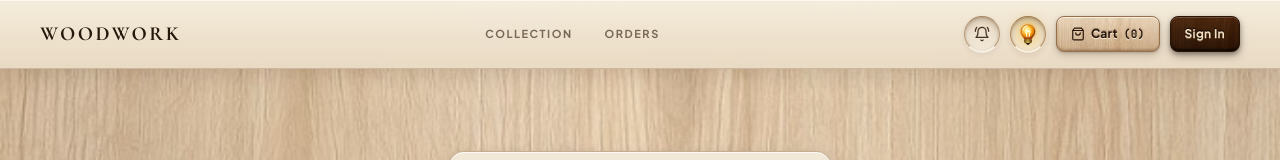
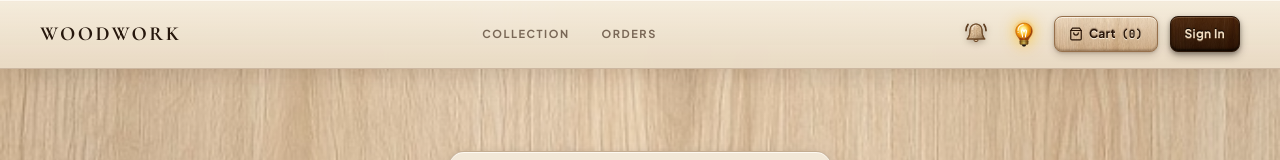
Before and after one commit to nutsa-dev/10x-shop-nutsa, a React (Vite) app: page /login in a window 1280 px wide. Shown: the top 160 px of the page. Built offline with nearby package versions, Linux system fonts and the light colour scheme.

Commit message:
feat: add wood texture to bell icon, remove circle frames, and match user icon size

```diff
--- a/src/components/layout/Navbar.tsx
+++ b/src/components/layout/Navbar.tsx
@@ -86,28 +86,28 @@ export const Navbar = () => {
           </NavLink>
         </nav>
 
-        {/* Right Zone: 2 Independent Buttons (Bell & Lightbulb) + Cart & Auth */}
-        <div className="flex items-center gap-2 sm:gap-2.5">
-          {/* Independent Graphic Bell Sound Toggle */}
+        {/* Right Zone: Independent Icons (Bell, Lightbulb) + Cart & Auth */}
+        <div className="flex items-center gap-2.5 sm:gap-3">
+          {/* Independent Wooden Bell Sound Toggle (No circle container) */}
           <button
             type="button"
             data-sound-ignore="true"
             onClick={handleToggleSound}
             aria-label={soundOn ? "Mute woodshop sound" : "Enable woodshop sound"}
             title={soundOn ? "Wood sound: ON (Click to mute)" : "Wood sound: OFF (Click to enable)"}
-            className="wood-input relative flex h-9 w-9 items-center justify-center rounded-full text-[#281407] opacity-85 hover:opacity-100 transition-transform duration-300 active:scale-90 dark:text-[#F2DEC4]"
+            className="relative flex h-9 w-9 items-center justify-center text-[#5E3D20] transition-transform duration-300 hover:scale-110 active:scale-90 dark:text-[#D8C2A8]"
           >
             <IconSoundOn
-              className={`absolute h-4 w-4 transition-all duration-300 ease-[cubic-bezier(0.22,1,0.36,1)] ${
+              className={`absolute h-6 w-6 drop-shadow-[0_2px_3px_rgba(42,22,6,0.28)] transition-all duration-300 ease-[cubic-bezier(0.22,1,0.36,1)] ${
                 soundOn
                   ? "scale-100 opacity-100"
                   : "scale-75 opacity-0"
               }`}
             />
             <IconSoundOff
-              className={`absolute h-4 w-4 transition-all duration-300 ease-[cubic-bezier(0.22,1,0.36,1)] ${
+              className={`absolute h-6 w-6 drop-shadow-[0_2px_3px_rgba(42,22,6,0.22)] transition-all duration-300 ease-[cubic-bezier(0.22,1,0.36,1)] ${
                 !soundOn
-                  ? "scale-100 opacity-55"
+                  ? "scale-100 opacity-75"
                   : "scale-75 opacity-0"
               }`}
             />
@@ -119,17 +119,17 @@ export const Navbar = () => {
             onClick={toggleTheme}
             aria-label={theme === "light" ? "Turn off light (Dark mode)" : "Turn on light (Light mode)"}
             title={theme === "light" ? "Turn off light (Dark mode)" : "Turn on light (Light mode)"}
-            className="wood-input relative flex h-9 w-9 items-center justify-center rounded-full transition-transform duration-500 hover:scale-105 active:scale-95"
+            className="relative flex h-9 w-9 items-center justify-center transition-transform duration-500 hover:scale-110 active:scale-95"
           >
             <IconBulbOn
-              className={`absolute h-6 w-6 drop-shadow-[0_0_8px_rgba(251,191,36,0.9)] transition-all duration-500 ease-[cubic-bezier(0.22,1,0.36,1)] ${
+              className={`absolute h-7 w-7 drop-shadow-[0_0_8px_rgba(251,191,36,0.9)] transition-all duration-500 ease-[cubic-bezier(0.22,1,0.36,1)] ${
                 theme === "light"
                   ? "scale-100 opacity-100"
                   : "scale-75 opacity-0"
               }`}
             />
             <IconBulbOff
-              className={`absolute h-6 w-6 drop-shadow-[0_2px_4px_rgba(0,0,0,0.5)] transition-all duration-500 ease-[cubic-bezier(0.22,1,0.36,1)] ${
+              className={`absolute h-7 w-7 drop-shadow-[0_2px_4px_rgba(0,0,0,0.5)] transition-all duration-500 ease-[cubic-bezier(0.22,1,0.36,1)] ${
                 theme === "dark"
                   ? "scale-100 opacity-100"
                   : "scale-75 opacity-0"
@@ -156,9 +156,9 @@ export const Navbar = () => {
             <div className="flex items-center gap-2.5 pl-1">
               <NavLink
                 to="/profile"
-                className="group flex items-center gap-1.5 text-xs font-bold text-[#26170C] opacity-90 hover:opacity-100 dark:text-[#F5EBE0]"
+                className="group flex items-center gap-1.5 text-xs font-bold text-[#26170C] opacity-95 hover:opacity-100 dark:text-[#F5EBE0]"
               >
-                <IconUser className="h-5 w-5 drop-shadow-[0_2px_3px_rgba(42,22,6,0.28)] transition-transform duration-300 group-hover:scale-105" />
+                <IconUser className="h-6 w-6 drop-shadow-[0_2px_3px_rgba(42,22,6,0.28)] transition-transform duration-300 group-hover:scale-110" />
                 <span className="max-w-[75px] truncate">{user?.username}</span>
               </NavLink>
               <button
--- a/src/components/ui/Icons.tsx
+++ b/src/components/ui/Icons.tsx
@@ -202,20 +202,78 @@ export const IconSoundOn = (props: SVGProps<SVGSVGElement>) => (
   <svg
     viewBox="0 0 24 24"
     fill="none"
-    stroke="currentColor"
-    strokeWidth={1.9}
-    strokeLinecap="round"
-    strokeLinejoin="round"
-    className="h-4 w-4"
+    xmlns="http://www.w3.org/2000/svg"
+    className="h-6 w-6"
     {...props}
   >
-    {/* Graphic bell dome */}
-    <path d="M6 8a6 6 0 0 1 12 0c0 7 3 9 3 9H3s3-2 3-9" />
-    {/* Bell clapper */}
-    <path d="M10.3 21a1.94 1.94 0 0 0 3.4 0" />
-    {/* Minimalist ringing arcs */}
-    <path d="M4 2C2.8 3.7 2 5.7 2 8" />
-    <path d="M20 2c1.2 1.7 2 3.7 2 6" />
+    <defs>
+      <pattern
+        id="bellWoodPatternOn"
+        patternUnits="userSpaceOnUse"
+        width="24"
+        height="24"
+      >
+        <image
+          href="/nordic-wood.jpg"
+          x="0"
+          y="0"
+          width="24"
+          height="24"
+          preserveAspectRatio="xMidYMid slice"
+        />
+      </pattern>
+      <linearGradient id="woodBellBevelOn" x1="15%" y1="0%" x2="85%" y2="100%">
+        <stop offset="0%" stopColor="#FFF7EB" stopOpacity="0.45" />
+        <stop offset="45%" stopColor="#D4B58E" stopOpacity="0.15" />
+        <stop offset="100%" stopColor="#4A2C11" stopOpacity="0.55" />
+      </linearGradient>
+    </defs>
+
+    {/* Ringing sound arcs */}
+    <path
+      d="M4 2.5C2.8 4.2 2 6.2 2 8.5"
+      stroke="currentColor"
+      strokeWidth={1.8}
+      strokeLinecap="round"
+    />
+    <path
+      d="M20 2.5c1.2 1.7 2 3.7 2 6"
+      stroke="currentColor"
+      strokeWidth={1.8}
+      strokeLinecap="round"
+    />
+
+    {/* Carved Wooden Bell Dome */}
+    <path
+      d="M6 8a6 6 0 0 1 12 0c0 7 3 9 3 9H3s3-2 3-9Z"
+      fill="url(#bellWoodPatternOn)"
+      stroke="#6E4B2A"
+      strokeWidth="1.1"
+      strokeLinejoin="round"
+    />
+    <path
+      d="M6 8a6 6 0 0 1 12 0c0 7 3 9 3 9H3s3-2 3-9Z"
+      fill="url(#woodBellBevelOn)"
+      stroke="#6E4B2A"
+      strokeWidth="0.9"
+      strokeLinejoin="round"
+    />
+    {/* Top-left wood bevel highlight */}
+    <path
+      d="M8.2 7.5c0-2.2 1.4-3.8 3.3-4.2"
+      stroke="#FFF9F0"
+      strokeWidth="0.9"
+      strokeLinecap="round"
+      strokeOpacity="0.8"
+    />
+
+    {/* Wooden Bell Clapper */}
+    <path
+      d="M9.8 17.5a2.2 2.2 0 0 0 4.4 0H9.8Z"
+      fill="url(#bellWoodPatternOn)"
+      stroke="#6E4B2A"
+      strokeWidth="1"
+    />
   </svg>
 );
 
@@ -223,18 +281,66 @@ export const IconSoundOff = (props: SVGProps<SVGSVGElement>) => (
   <svg
     viewBox="0 0 24 24"
     fill="none"
-    stroke="currentColor"
-    strokeWidth={1.9}
-    strokeLinecap="round"
-    strokeLinejoin="round"
-    className="h-4 w-4"
+    xmlns="http://www.w3.org/2000/svg"
+    className="h-6 w-6"
     {...props}
   >
-    {/* Graphic muted bell with slash */}
-    <path d="M8.7 3A6 6 0 0 1 18 8a21.3 21.3 0 0 0 .6 5" />
-    <path d="M17 17H3s3-2 3-9a4.67 4.67 0 0 1 .3-1.7" />
-    <path d="M10.3 21a1.94 1.94 0 0 0 3.4 0" />
-    <line x1="2" y1="2" x2="22" y2="22" />
+    <defs>
+      <pattern
+        id="bellWoodPatternOff"
+        patternUnits="userSpaceOnUse"
+        width="24"
+        height="24"
+      >
+        <image
+          href="/nordic-wood.jpg"
+          x="0"
+          y="0"
+          width="24"
+          height="24"
+          preserveAspectRatio="xMidYMid slice"
+        />
+      </pattern>
+      <linearGradient id="woodBellBevelOff" x1="15%" y1="0%" x2="85%" y2="100%">
+        <stop offset="0%" stopColor="#FFF7EB" stopOpacity="0.35" />
+        <stop offset="100%" stopColor="#3B230E" stopOpacity="0.65" />
+      </linearGradient>
+    </defs>
+
+    {/* Carved Wooden Bell Dome */}
+    <path
+      d="M6 8a6 6 0 0 1 12 0c0 7 3 9 3 9H3s3-2 3-9Z"
+      fill="url(#bellWoodPatternOff)"
+      stroke="#6E4B2A"
+      strokeWidth="1.1"
+      strokeLinejoin="round"
+    />
+    <path
+      d="M6 8a6 6 0 0 1 12 0c0 7 3 9 3 9H3s3-2 3-9Z"
+      fill="url(#woodBellBevelOff)"
+      stroke="#6E4B2A"
+      strokeWidth="0.9"
+      strokeLinejoin="round"
+    />
+
+    {/* Wooden Bell Clapper */}
+    <path
+      d="M9.8 17.5a2.2 2.2 0 0 0 4.4 0H9.8Z"
+      fill="url(#bellWoodPatternOff)"
+      stroke="#6E4B2A"
+      strokeWidth="1"
+    />
+
+    {/* Diagonal Mute Line */}
+    <line
+      x1="3"
+      y1="3"
+      x2="21"
+      y2="21"
+      stroke="#5E3D20"
+      strokeWidth="2"
+      strokeLinecap="round"
+    />
   </svg>
 );
 
```
